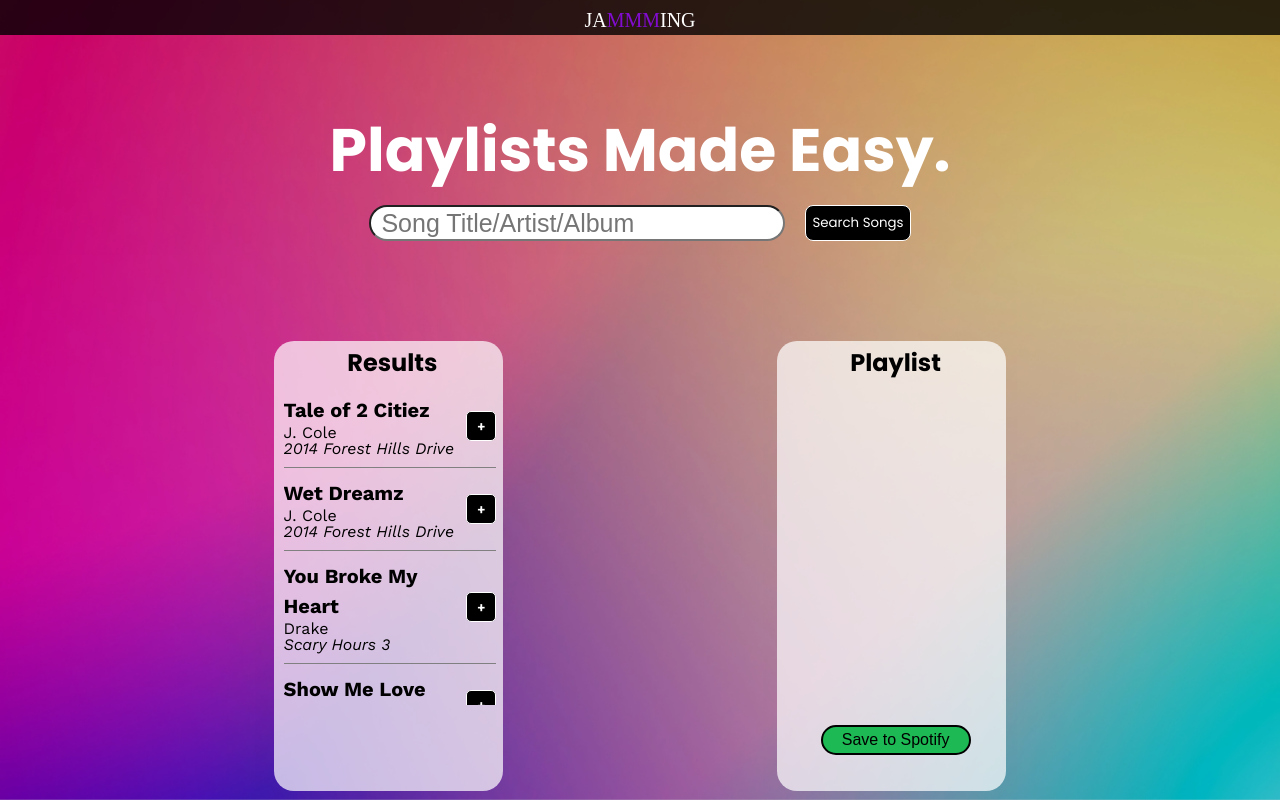
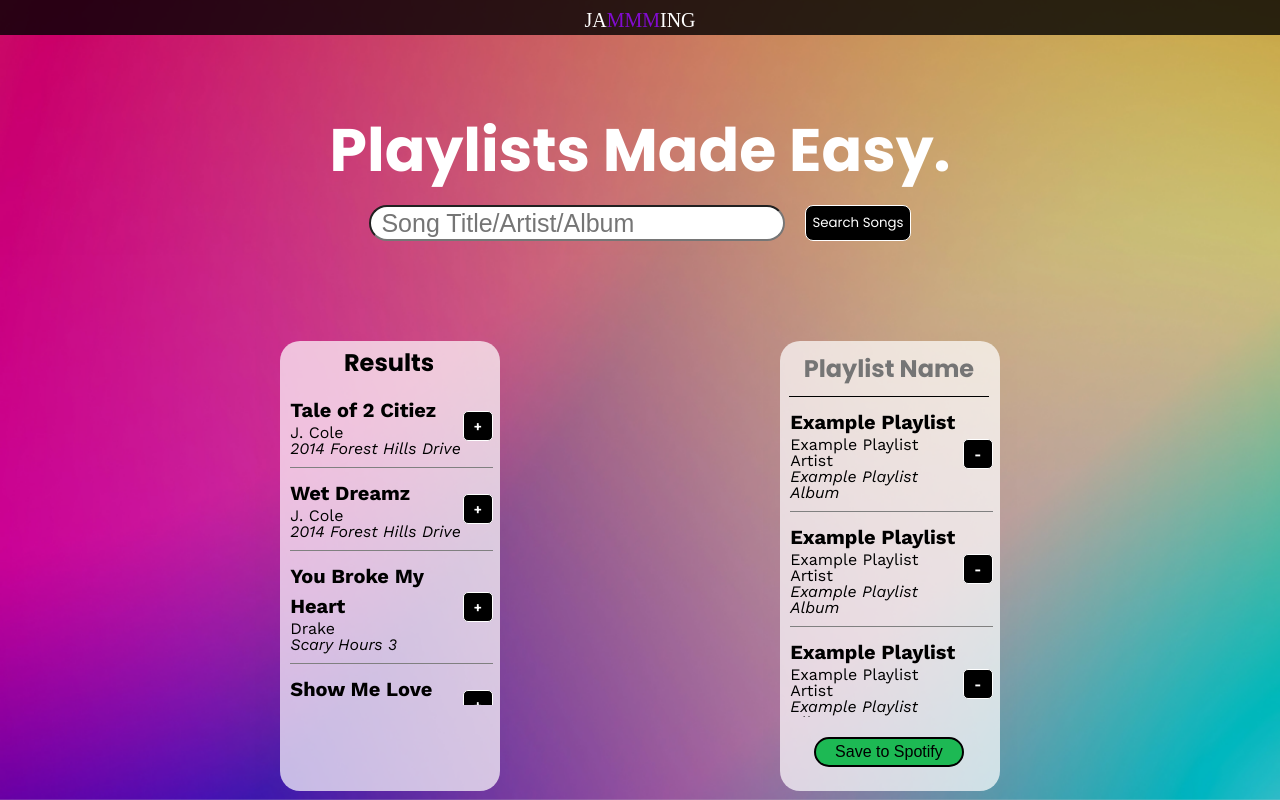
Before and after one commit to Calebhagood/SpotifyPlaylistApp, a React (Create React App) app: page / in a window 1280 px wide. Built offline with nearby package versions, Linux system fonts and the light colour scheme; a web font is replaced by a local one.

Commit message:
added functionality to adding songs, removing songs, and playlist renaming and creation

```diff
--- a/src/components/App/App.js
+++ b/src/components/App/App.js
@@ -6,7 +6,7 @@ import styles from './App.module.css';
 
 
 function App(){
-
+    //stateful variables for search results
     const [searchResults, setSearchResults] = useState([
         {
             name: 'Tale of 2 Citiez',
@@ -42,13 +42,60 @@ function App(){
             name: 'First Person Shooter',
             artist: 'Drake',
             album: 'For All The Dogs',
-            id: 5,
+            id: 6,
         },
     ] );
+    //stateful variables for playlist names and tracks
+    const [playlistName, setPlaylistName] = useState('Example Playlist 1')
+    const [playlistTracks, setPlaylistTracks] = useState([
+        {
+            name: 'Example Playlist',
+            artist: 'Example Playlist Artist',
+            album: 'Example Playlist Album',
+            id: 7,
+        },
+        {
+            name: 'Example Playlist',
+            artist: 'Example Playlist Artist',
+            album: 'Example Playlist Album',
+            id: 8,
+        },
+        {
+            name: 'Example Playlist',
+            artist: 'Example Playlist Artist',
+            album: 'Example Playlist Album',
+            id: 9,
+        },
+    ])
+    //method that adds tracks to playlist
+    const addTrack = (track) => {
+        const existingTrack = playlistTracks.find((t) => t.id === track.id);
+        const newTrack = playlistTracks.concat(track);
 
+        //if statement to determine whether existing tracks is true, if not track will be added
+        if (existingTrack){
+            console.log('track already exists in playlist');
+        } else {
+            setPlaylistTracks(newTrack);
+        }
+    }
 
+    const removeTrack = (track) => {
+        const existingTrack = playlistTracks.filter((t) => t.id !== track.id);
+        setPlaylistTracks(existingTrack)
+    }
 
-    console.log(typeof searchResults);
+    const updatePlaylistName = (name) => {
+        setPlaylistName(name);
+    }
+
+    const savePlaylist = () => {
+        const trackURIs = playlistTracks.map((t) => t.uri)
+    }
+
+    const search = (arg) => {
+        console.log(arg);
+    }
 
     return (
             <div className={styles.container}>
@@ -58,16 +105,22 @@ function App(){
                     </div>
                     <div id="searchBar">
                         {/*Search Bar Component here*/}
-                        <SearchBar />
+                        <SearchBar onSearch={search} />
                     </div>
                     <div className={styles.resultsSection} id="resultsSection">
                         <div id="results">
                             {/*results for trackList and tracks components here*/}
-                            <SearchResults userSearchResults={searchResults} />
+                            <SearchResults userSearchResults={searchResults} onAdd={addTrack} />
                         </div>
                         <div id="playlist">
                             {/*playlist component here*/}
-                            <Playlist />
+                            <Playlist
+                                playlistName={playlistName}
+                                playlistTracks={playlistTracks}
+                                onRemove={removeTrack}
+                                onChange={updatePlaylistName}
+                                onSave={savePlaylist}
+                            />
                         </div>
                     </div>
                 </div>
--- a/src/components/Playlist/Playlist.js
+++ b/src/components/Playlist/Playlist.js
@@ -3,15 +3,21 @@ import Tracklist from "../Tracklist/Tracklist";
 import styles from './Playlist.module.css';
 
 
-function Playlist(){
+function Playlist(props){
+    const handleNameChange = ({target}) => {
+        props.onChange(target.value);
+    }
+
     return (
         <div className={styles.playlistContainer}>
-            <h3 className={styles.playlistHeader}>Playlist</h3>
+
+            <input className={styles.playlistName} placeholder="Playlist Name" onChange={handleNameChange} required/>
+
             <div className={styles.tracklist} id="playlistSongs">
-                <Tracklist />
+                <Tracklist userSearchResults={props.playlistTracks} isRemoval={true} onRemove={props.onRemove}/>
             </div>
             <div className={styles.buttonContainer} id="saveToSpotify">
-                <button className={styles.button} id="saveToSpotifyBtn">Save to Spotify</button>
+                <button className={styles.button} id="saveToSpotifyBtn" onClick={props.onSave} >Save to Spotify</button>
             </div>
         </div>
     )
--- a/src/components/Playlist/Playlist.module.css
+++ b/src/components/Playlist/Playlist.module.css
@@ -5,19 +5,32 @@
     width: 17vw;
     min-width: 200px;
     border-radius: 20px;
-    padding-left: 10px;
+
     padding-right: 2px;
     display: grid;
     grid-template-rows: 1fr 8fr 2fr;
 }
 
-.playlistHeader{
+.playlistName{
     font-family: 'Poppins', sans-serif;
     font-size: 24px;
     font-weight: 700;
     text-align: center;
     padding-top: 10px;
     padding-bottom: 10px;
+    background: none;
+    border: none;
+    border-bottom: 1px solid black;
+    width: 90%;
+    justify-self: center;
+    display: block;
+    margin: 0 auto;
+
+}
+
+.playlistNameContainer{
+    display: flex;
+    justify-items: center;
 }
 
 .buttonContainer{
@@ -36,6 +49,11 @@
     cursor: pointer;
 }
 
+button:hover{
+    transform: scale(1.1);
+}
+
+
 .tracklist{
     margin-bottom: 20px;
 }
--- a/src/components/SearchBar/SearchBar.js
+++ b/src/components/SearchBar/SearchBar.js
@@ -1,13 +1,23 @@
-import React from "react";
+import React, {useState} from "react";
 import styles from './SearchBar.module.css'
 
-function SearchBar(){
+function SearchBar(props){
+    const [arg, setArg] = useState('');
+
+    const passArg = () => {
+        props.onSearch(arg);
+    }
+
+    const handleArgChange = ({target}) => {
+        setArg(target.value);
+    }
+
     return (
         <div className={styles.div}>
             <h2 className={styles.heroText} id="heroText">Playlists Made Easy.</h2>
             <form className={styles.form} action="#" id="search">
-                <input className={styles.searchBar} type="text" id="searchBar" placeholder="Song Title/Artist/Album" />
-                <button className={styles.searchButton} id="searchButton">Search Songs</button>
+                <input className={styles.searchBar} type="text" id="searchBar" placeholder="Song Title/Artist/Album" onChange={handleArgChange} />
+                <button className={styles.searchButton} id="searchButton" onClick={passArg} >Search Songs</button>
             </form>
         </div>
     )
--- a/src/components/SearchResults/SearchResults.js
+++ b/src/components/SearchResults/SearchResults.js
@@ -4,13 +4,13 @@ import styles from './SearchResults.module.css';
 
 
 function SearchResults(props){
-    console.log(typeof props.userSearchResults);
+
 
     return (
         <div className={styles.resultsContainer}>
             <h3 className={styles.resultsHeader}>Results</h3>
             <div className={styles.tracklist}>
-                <Tracklist userSearchResults={props.userSearchResults} />
+                <Tracklist userSearchResults={props.userSearchResults} isRemoval={false} onAdd={props.onAdd} />
             </div>
         </div>
     )
--- a/src/components/SearchResults/SearchResults.module.css
+++ b/src/components/SearchResults/SearchResults.module.css
@@ -5,7 +5,7 @@
     width: 17vw;
     min-width: 200px;
     border-radius: 20px;
-    padding-left: 10px;
+
     padding-right: 2px;
 }
 
--- a/src/components/Track/Track.js
+++ b/src/components/Track/Track.js
@@ -3,6 +3,23 @@ import styles from './Track.module.css';
 
 
 function Track(props) {
+    //function that returns a button with a - if isRemoval is true and a + if isRemoval is false
+    const renderButtons = () => {
+        if (props.isRemoval){
+            return <button className={styles.button} onClick={passTrackToRemove}>-</button>
+        } else {
+            return <button className={styles.button} onClick={passTrack}>+</button>
+        }
+    }
+
+    const passTrack = () => {
+        props.onAdd(props.track)
+    }
+
+    const passTrackToRemove = () => {
+        props.onRemove(props.track)
+    }
+
     return (
         <div className={styles.trackContainer}>
             <div className="left">
@@ -11,7 +28,8 @@ function Track(props) {
                 <p className={styles.album}>{props.track.album}</p>
             </div>
             <div className={styles.right}>
-                <button className={styles.button}>+</button>
+                {/* calls render buttons function to display buttons as + or - */}
+                {renderButtons()}
             </div>
         </div>
     )
--- a/src/components/Track/Track.module.css
+++ b/src/components/Track/Track.module.css
@@ -4,6 +4,7 @@
     padding-bottom: 10px;
     padding-top: 10px;
     border-bottom: 1px solid gray;
+    margin-left: 10px;
 }
 
 .title{
--- a/src/components/Tracklist/Tracklist.js
+++ b/src/components/Tracklist/Tracklist.js
@@ -4,7 +4,6 @@ import styles from './Tracklist.module.css';
 
 
 function Tracklist(props) {
-    console.log(typeof props.userSearchResults);
 
     return (
         <div>
@@ -15,6 +14,9 @@ function Tracklist(props) {
                     <Track
                     track={track}
                     key={track.id}
+                    onAdd={props.onAdd}
+                    isRemoval={props.isRemoval}
+                    onRemove={props.onRemove}
                     />
                 )) : console.log('error')}
             </div>
--- a/src/components/Tracklist/Tracklist.module.css
+++ b/src/components/Tracklist/Tracklist.module.css
@@ -17,7 +17,7 @@
 
 .tracklist {
     height: 40vh;
-    overflow: auto;
+    overflow-y: scroll;
     padding-right: 5px;
 
 }
```
